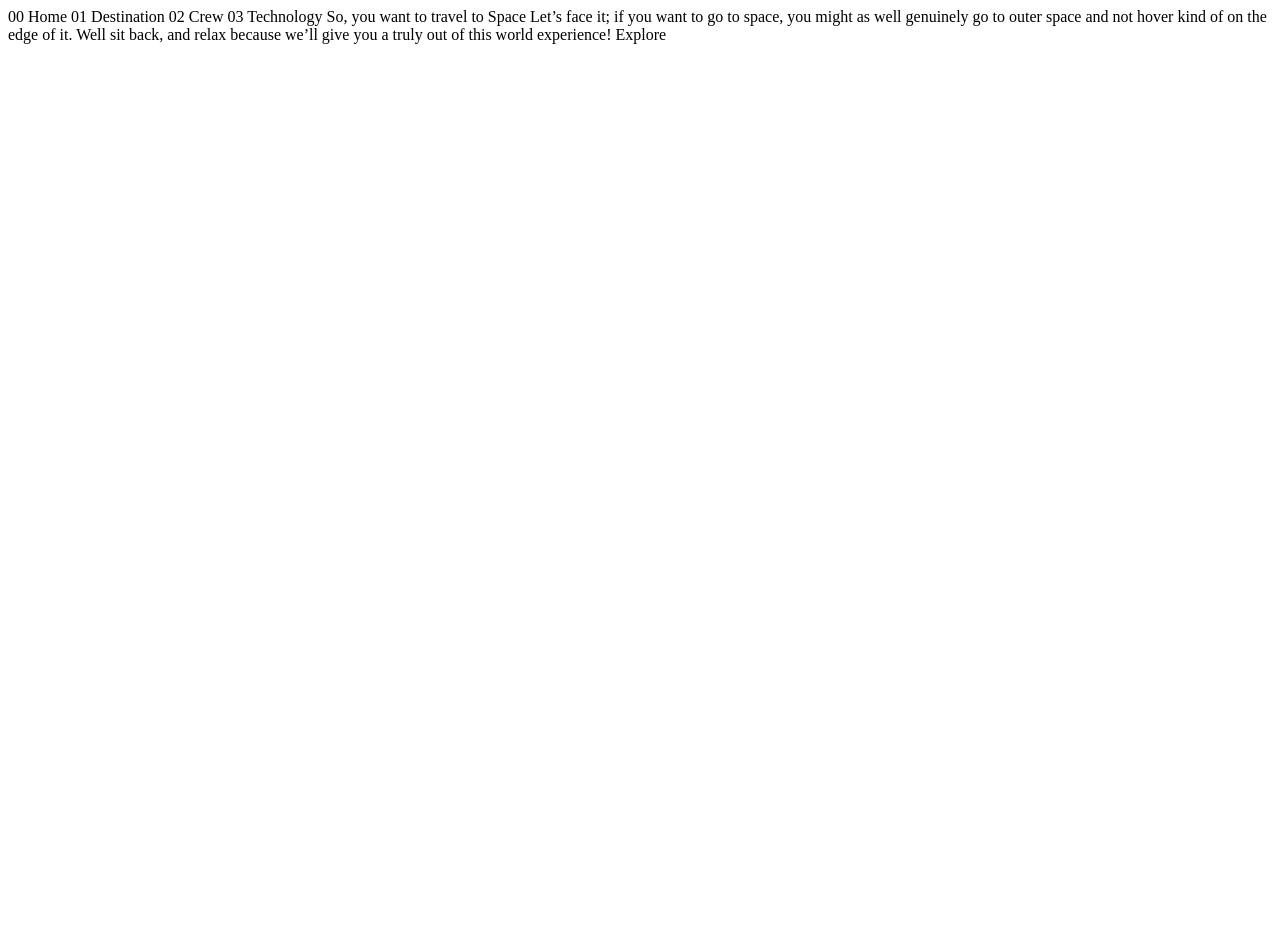
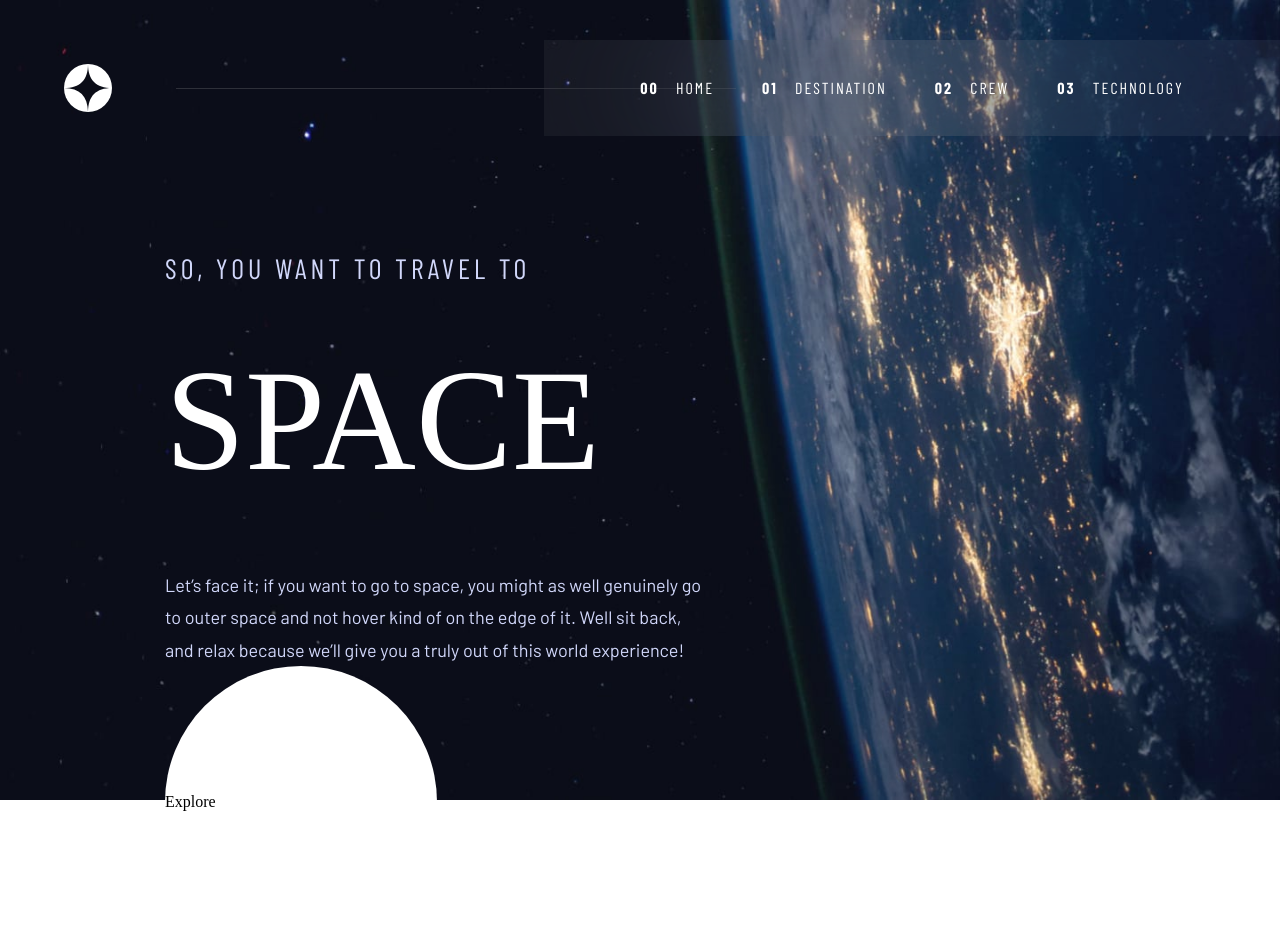
Before and after one commit to Practic-Code-With-Me/Space-tourism-multi-page, a plain HTML site: page index.html in a window 1280 px wide. Before the commit the page ends 800 px from the top, so only its background shows below. Drawn offline with nearby package versions, Linux system fonts and the light colour scheme; a web font is replaced by a local one.

Commit message:
update header navbar desktop

```diff
--- a/index.html
+++ b/index.html
@@ -1,27 +1,61 @@
 <!DOCTYPE html>
 <html lang="en">
+
 <head>
   <meta charset="UTF-8">
   <meta name="viewport" content="width=device-width, initial-scale=1.0">
 
   <link rel="icon" type="image/png" sizes="32x32" href="./assets/favicon-32x32.png">
+  <link rel="stylesheet" type="text/css" href="styles.css" />
+  <link rel="preconnect" href="https://fonts.googleapis.com">
+  <link rel="preconnect" href="https://fonts.gstatic.com" crossorigin>
+  <link
+    href="https://fonts.googleapis.com/css2?family=Barlow+Condensed:ital,wght@0,100;0,200;0,300;0,400;0,500;0,600;0,700;0,800;0,900;1,100;1,200;1,300;1,400;1,500;1,600;1,700;1,800;1,900&display=swap"
+    rel="stylesheet">
+    <link href="https://fonts.googleapis.com/css2?family=Bellefair&display=swap" rel="stylesheet">
+    <link href="https://fonts.googleapis.com/css2?family=Barlow:ital,wght@0,100;0,200;0,300;0,400;0,500;0,600;0,700;0,800;0,900;1,100;1,200;1,300;1,400;1,500;1,600;1,700;1,800;1,900&display=swap" rel="stylesheet">
 
-  <title>Frontend Mentor | Space tourism website</title>
+    <title>Frontend Mentor | Space tourism website</title>
 </head>
+
 <body>
+  <div class="nav-bar">
+    <div class="nav-bar-header">
+      <img class="logo-img" src="./assets/shared/logo.svg" />
 
-  00 Home
-  01 Destination
-  02 Crew
-  03 Technology
+      <div class="divider"></div>
+    </div>
+      <div class="nav-bar-list">
+        <div class="nav-bar-item text-preset-8 ">
+          <span class="bold">00 </span>
+          <span>Home</span>
+        </div>
+        <div class="nav-bar-item text-preset-8 ">
+          <span class="bold">01</span>
+          Destination
+        </div>
+        <div class="nav-bar-item text-preset-8  ">
+          <span class="bold">02</span>
+          Crew
+        </div>
+        <div class="nav-bar-item text-preset-8 ">
+          <span class="bold">03</span>
+          Technology
+        </div>
+      </div>
 
-  So, you want to travel to
-  Space
-  Let’s face it; if you want to go to space, you might as well genuinely go to
-  outer space and not hover kind of on the edge of it. Well sit back, and relax
-  because we’ll give you a truly out of this world experience!
+  </div>
+  <div class="main-section">
+    <div class="content-section">
+      <div class="line-1 text-preset-5"> So, you want to travel to</div>
+      <div class="line-2 text-preset-1">Space</div>
+      <div class="line-3 text-preset-9"> Let’s face it; if you want to go to space, you might as well genuinely go to
+        outer space and not hover kind of on the edge of it. Well sit back, and relax
+        because we’ll give you a truly out of this world experience!</div>
+    </div>
 
-  Explore
+    <div class="button-explore"> Explore</div>
+  </div>
+</body>
 
-</body>
 </html>
--- /dev/null
+++ b/styles.css
@@ -0,0 +1,180 @@
+:root {
+    --blue-300: rgb(209, 215, 250);
+    --blue-900: rgb(11, 13, 23);
+    --white:rgb(255, 255, 255);
+    --black: rgb(0, 0, 0);
+}
+
+* {
+    box-sizing: border-box;
+    margin: 0;
+    padding: 0;
+}
+
+.text-preset-1 {
+    font-family: 'Bellefair', serif;
+    font-size: 144px;
+    line-height: 247.536px;
+    letter-spacing: 0px;
+}
+
+.text-preset-2 {
+    font-family: 'Bellefair', serif;
+    font-size: 100px;
+    line-height: 114.6px;
+    letter-spacing: 0px;
+}
+
+.text-preset-3 {
+    font-family: 'Bellefair', serif;
+    font-size: 56px;
+    line-height: 35.9px;
+    letter-spacing: 0px;
+}
+
+.text-preset-4 {
+    font-family: 'Bellefair', serif;
+    font-size: 56px;
+    line-height: 35.9px;
+    letter-spacing: 0px;
+}
+
+.text-preset-5 {
+    font-family: 'Barlow Condensed', sans-serif;
+    font-size: 28px;
+    line-height: 9.4px;
+    letter-spacing: 4px;
+}
+
+.text-preset-6 {
+    font-family: 'Bellefair', serif;
+    font-size: 28px;
+    line-height: 9.0px;
+    letter-spacing: 0px;
+}
+
+.text-preset-7 {
+    font-family: 'Barlow Condensed', sans-serif;
+    font-size: 14px;
+    line-height: 2.4px;
+    letter-spacing: 2px;
+}
+
+.text-preset-8 {
+    font-family: 'Barlow Condensed', sans-serif;
+    font-size: 16px;
+    line-height: 3.1px;
+    letter-spacing: 2px;
+}
+
+.bold {
+    font-weight: bold;
+}
+
+.text-preset-9 {
+    font-family: 'Barlow', sans-serif;
+    font-size: 18px;
+    line-height: 32.4px;
+    letter-spacing: 0px;
+}
+
+body {
+    background-image: url(./assets/home/background-home-desktop.jpg);
+    background-repeat: no-repeat;
+    background-size: cover;
+    background-position: center;
+    width: 100vw;
+    height: 100vh;
+    margin: 0;
+
+}
+
+
+.nav-bar {
+
+
+    height: 136px;
+    display: flex;
+
+}
+
+.nav-bar-header{
+    height: 48px;
+    display: flex;
+    align-items: center;
+    margin-top: 64px;
+    margin-bottom: 24px;
+    position: relative;
+}
+.logo-img {
+    width: 48px;
+    height: 48px;
+    margin-left: 64px;
+    margin-right: 64px;
+}
+
+.divider {
+    width: 560px;
+    height: 1px;
+    background-color: rgb(151, 151, 151,0.25);
+}
+
+.nav-bar-list {
+    background-color: rgb(255, 255, 255, 5%);
+    width: 736px;
+   height: 96px;
+   margin-top: 40px;
+    right: 0;
+    display: flex;
+    position: absolute;
+    gap: 48px;
+    justify-content: center;
+    align-items: center;
+    backdrop-filter: blur(80px);
+    -webkit-backdrop-filter: blur(80px);
+}
+
+
+.nav-bar-item {
+    color: var(--white);
+    text-transform: uppercase;
+}
+
+.nav-bar-item .bold{
+    margin-right: 12px;
+}
+
+.main-section {
+    position: absolute;
+    padding: 128px 165px;
+
+
+}
+.content-section{
+   color: var(--white);
+   display: flex;
+   flex-direction: column;
+   gap: 24px;
+   width: 540px;
+}
+
+.line-1, .line-2{
+    text-transform: uppercase;
+}
+
+.line-1 {
+    color: var(--blue-300);
+}
+.line-3{
+    color: var(--blue-300);
+}
+
+.button-explore {
+    width: 272px;
+    height: 272px;
+    background-color: var(--white);
+    border-radius: 50%;
+    display: flex;
+    align-items: center;
+
+}
```
